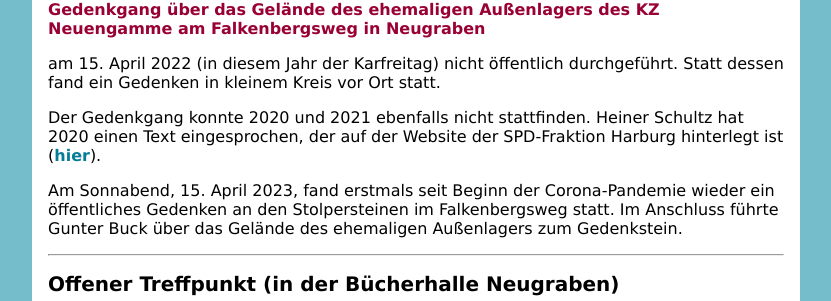
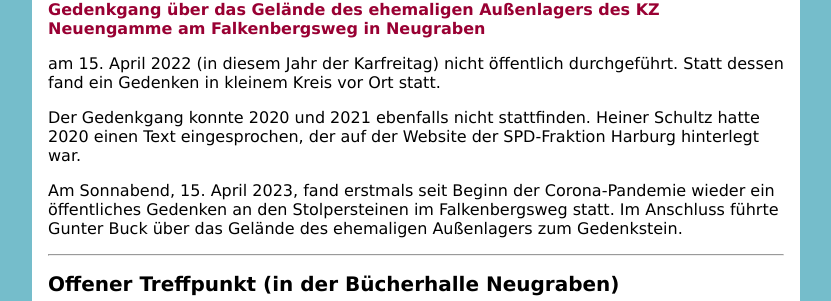
Before and after one commit to kulturhaus-suederelbe/suederelbe-archiv.de, a Jekyll site: the page built from index.md, in a window 1280 px wide and 900 px high, scrolled down 2228 px. Shown: the part 152-453 px from the top of the window, without its empty margins (160-991 px from the left). Built offline with Jekyll 4.4.1, drawn with Linux system fonts in a browser that asks for light colours.

Commit message:
Update index.md

```diff
--- a/index.md
+++ b/index.md
@@ -73,7 +73,7 @@ Heiner Schultz hat seinen traditionellen
 
 am 15. April 2022 (in diesem Jahr der Karfreitag) nicht öffentlich durchgeführt. Statt dessen fand ein Gedenken in kleinem Kreis vor Ort statt.
 
-Der Gedenkgang konnte 2020 und 2021 ebenfalls nicht stattfinden. Heiner Schultz hat 2020 einen Text eingesprochen, der auf der Website der SPD-Fraktion Harburg hinterlegt ist ([hier](http://stage.spd-fraktion-harburg.de/2020/04/15/das-kz-vor-der-haustuer-gedenken-an-die-befreiung-15-april-2020/)).
+Der Gedenkgang konnte 2020 und 2021 ebenfalls nicht stattfinden. Heiner Schultz hatte 2020 einen Text eingesprochen, der auf der Website der SPD-Fraktion Harburg hinterlegt war.
 
 Am Sonnabend, 15. April 2023, fand erstmals seit Beginn der Corona-Pandemie wieder ein öffentliches Gedenken an den Stolpersteinen im Falkenbergsweg statt.
 Im Anschluss führte Gunter Buck über das Gelände des ehemaligen Außenlagers zum Gedenkstein.
```
